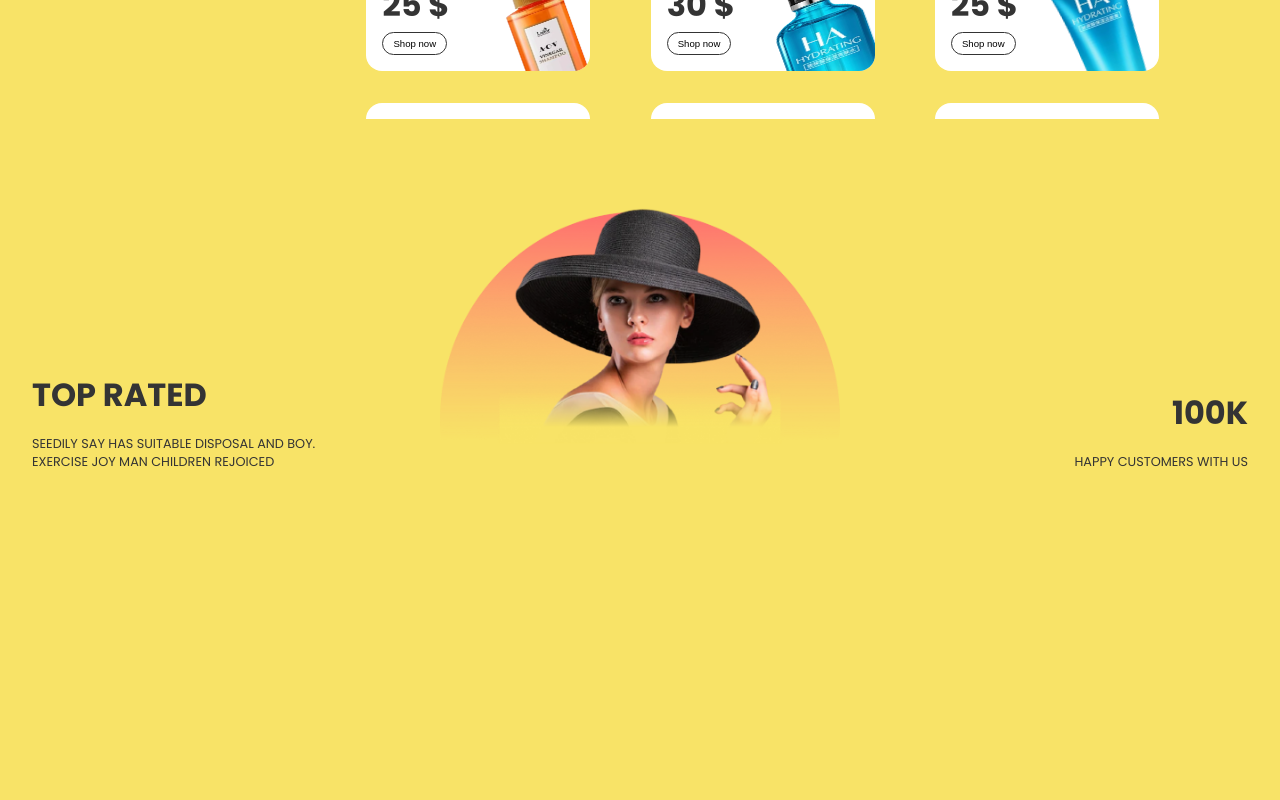
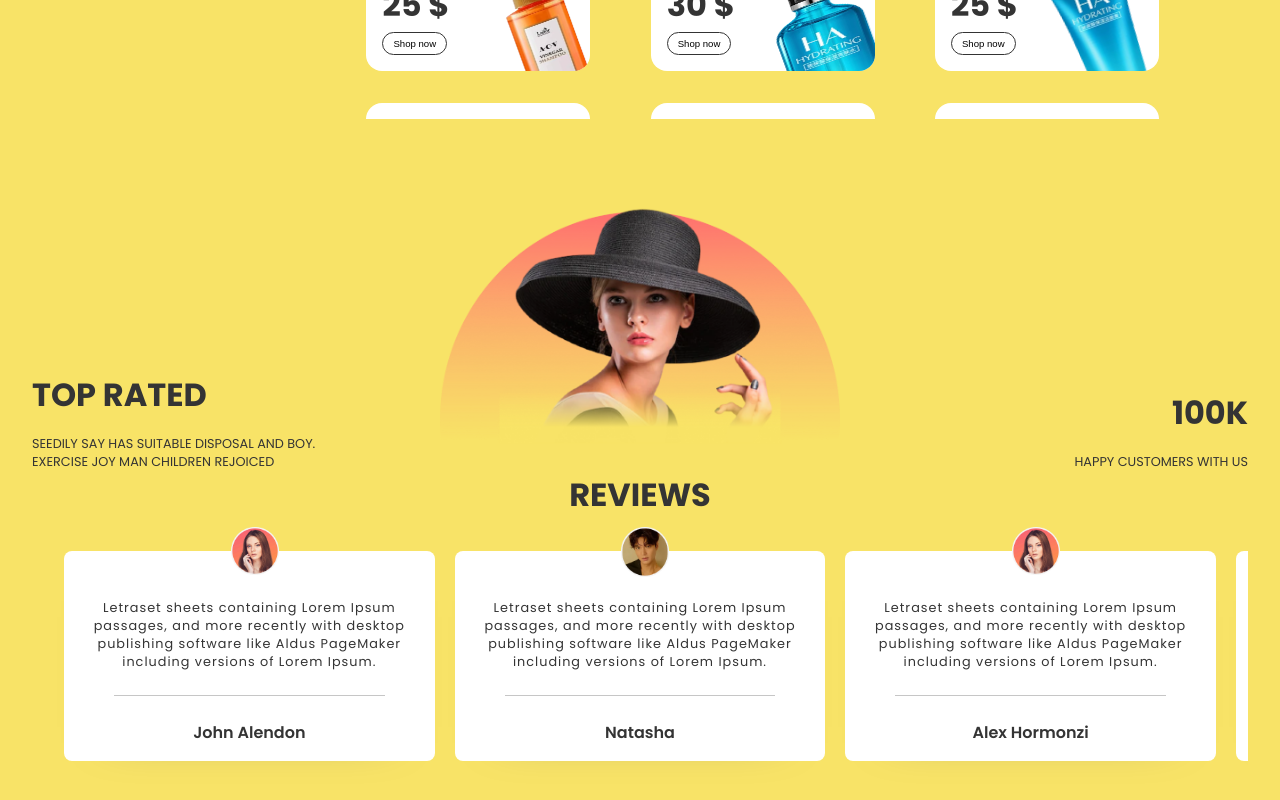
Before and after one commit to Andreeevna/Responsive-E-commerce-Website, a React (Create React App) app: page / in a window 1280 px wide. Shown: the part 1626-2426 px from the top of the page. Before the commit the page ends 2161 px from the top, so only its background shows below. Built offline with nearby package versions, Linux system fonts and the light colour scheme.

Commit message:
style: stylized to the end of the testimonials component

```diff
--- a/src/components/testimonials/Testimonials.jsx
+++ b/src/components/testimonials/Testimonials.jsx
@@ -1,6 +1,8 @@
 import React from 'react'
 
+import { Swiper, SwiperSlide } from 'swiper/react'
 import Hero from '../../assets/testimonialHero.png'
+import { TestimonialsData } from '../../data/testimonials'
 import styles from './Testimonials.module.css'
 
 const Testimonials = () => {
@@ -22,6 +24,30 @@ const Testimonials = () => {
 					<span>HAPPY CUSTOMERS WITH US</span>
 				</div>
 			</div>
+
+			<div className={styles.testimonials_title}>REVIEWS</div>
+
+			<div className={styles.carousel}>
+				<Swiper
+					slidesPerView={3}
+					slidesPerGroup={1}
+					spaceBetween={20}
+					className={styles.t_slider}
+				>
+					{TestimonialsData.map((t, index) => {
+						return (
+							<SwiperSlide key={index}>
+								<div className={styles.testimonial}>
+									<img src={t.image} />
+									<span>{t.comment}</span>
+									<hr />
+									<span>{t.name}</span>
+								</div>
+							</SwiperSlide>
+						)
+					})}
+				</Swiper>
+			</div>
 		</div>
 	)
 }
--- a/src/components/testimonials/Testimonials.module.css
+++ b/src/components/testimonials/Testimonials.module.css
@@ -40,3 +40,56 @@
 	font-size: 0.8rem;
 	text-transform: uppercase;
 }
+
+.testimonials_title {
+	font-size: 2rem;
+	font-weight: 700;
+	text-transform: uppercase;
+}
+
+.carousel {
+	width: 100%;
+}
+
+.t_slider {
+	padding: 2rem;
+	/* overflow: hidden; */
+}
+
+.testimonial {
+	padding: 1rem;
+	position: relative;
+	display: flex;
+	flex-direction: column;
+	align-items: center;
+	justify-content: center;
+	gap: 1rem;
+	background: #fff;
+	border-radius: 0.5rem;
+	box-shadow: 0rem 1rem 3rem -50px #7d7d7d;
+}
+
+.testimonial > img {
+	position: absolute;
+	width: 3rem;
+	top: -1.5rem;
+	left: 45%;
+}
+
+.testimonial > span:nth-of-type(1) {
+	margin-top: 2rem;
+	text-align: center;
+	font-size: 0.8rem;
+	letter-spacing: 1px;
+}
+
+.testimonial > span:nth-of-type(2) {
+	font-weight: 600;
+}
+
+.testimonial > hr {
+	height: 1px;
+	width: 80%;
+	background: rgb(198, 198, 198);
+	border: none;
+}
```
